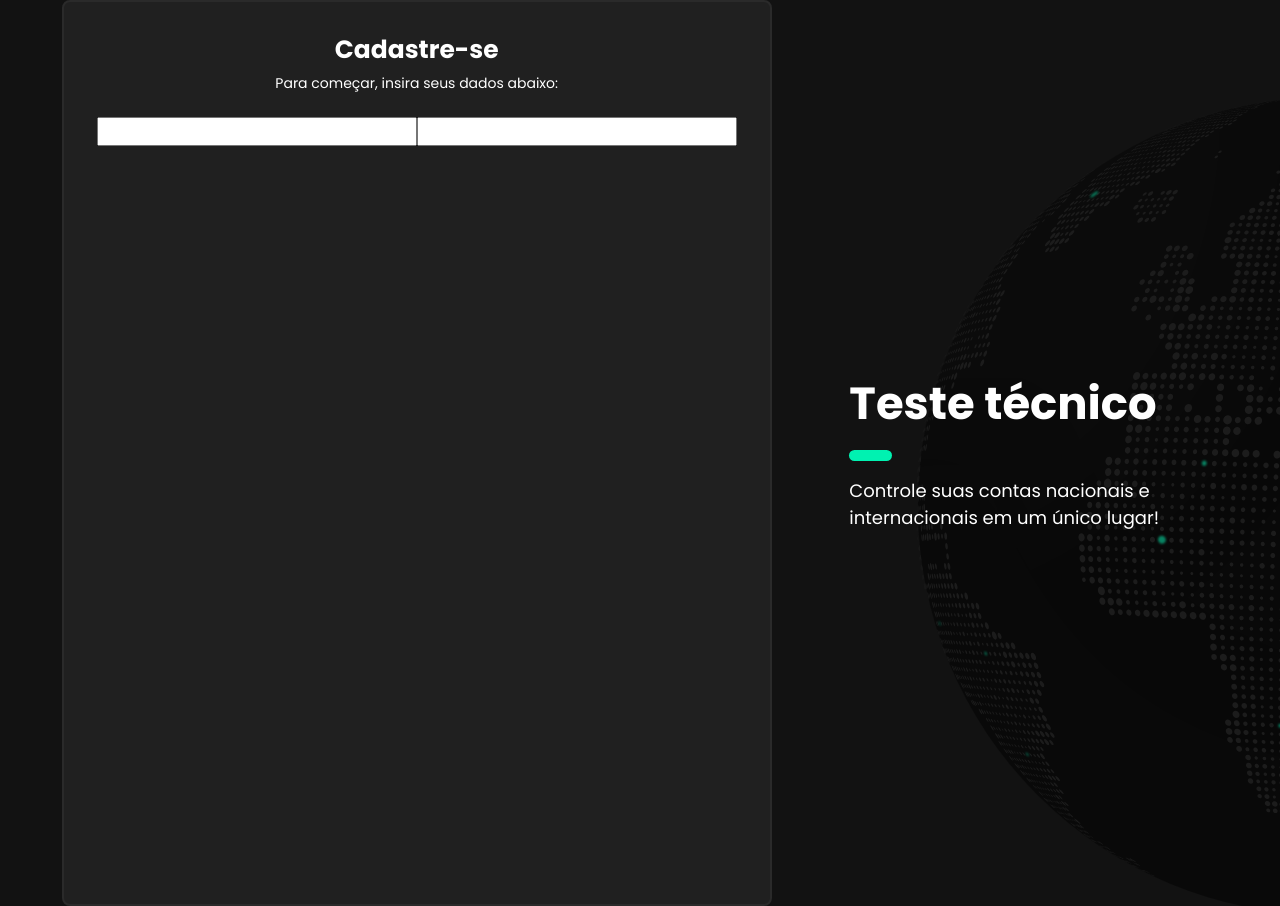
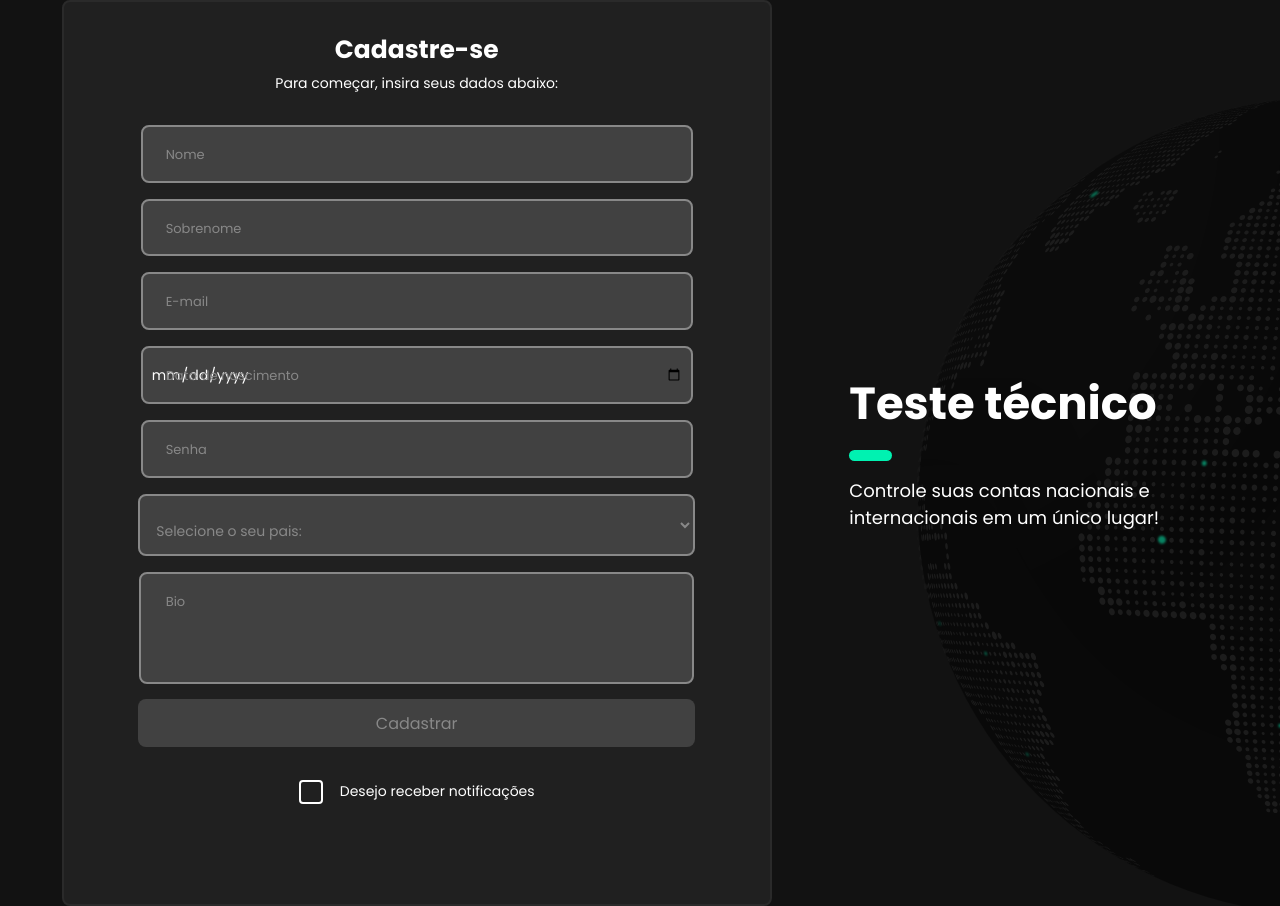
Before and after one commit to tracefinance/frontend-challenge, a Next.js app: page / in a window 1280 px wide. Built offline with nearby package versions, Linux system fonts and the light colour scheme.

Commit message:
Create Inputs Fields

```diff
--- a/package.json
+++ b/package.json
@@ -13,6 +13,7 @@
     "next": "12.1.6",
     "react": "18.1.0",
     "react-dom": "18.1.0",
+    "react-hook-form": "^7.32.1",
     "sass": "^1.52.3"
   },
   "devDependencies": {
--- a/src/components/ContentLeft/index.tsx
+++ b/src/components/ContentLeft/index.tsx
@@ -1,13 +1,90 @@
+import { useForm } from 'react-hook-form';
+
 import styles from './styles.module.scss';
 
 export function ContentLeft(){
+  const { register,  formState: { errors } } = useForm({
+    defaultValues:{
+      firstName: '',
+      lastName: '',
+      email: '',
+      birthday: ''
+    }
+  })
   return(
     <div className={styles.contentLeft}>
     <h1>Cadastre-se</h1>
     <span>Para começar, insira seus dados abaixo:</span>
     <form>
-      <input type="text" />
-      <input type="text" />
+      <div className={styles.inputGroup}>
+        <input
+          type="text"
+          name='firstName'
+        />
+        <label>Nome</label>
+      </div>
+      <div className={styles.inputGroup}>
+        <input
+          type="text"
+          name='lastName'
+        />
+        <label>Sobrenome</label>
+      </div>
+      <div className={styles.inputGroup}>
+        <input
+          type="text"
+          name='email'
+
+          />
+        <label>E-mail</label>
+      </div>
+
+      <div className={styles.inputGroup}>
+        <input
+          type="date"
+          name='birthday'
+          />
+        <label>Data de nascimento</label>
+      </div>
+
+      <div className={styles.inputGroup}>
+        <input
+          type="password"
+          name='password'
+          />
+        <label>Senha</label>
+      </div>
+
+      <div className={styles.inputGroup}>
+        <select
+          id='country'
+          name='country'
+        >
+          <option value="" hidden>Selecione o seu pais:</option>
+          <option value="Brasil">Brasil</option>
+          <option value="Eua">Estados Unidos</option>
+          <option value="Inglaterra">Inglaterra</option>
+        </select>
+      </div>
+
+      <div className={styles.inputGroup}>
+        <textarea
+          id='bio'
+          name='bio'
+        />
+        <label>Bio</label>
+      </div>
+
+      <button className={styles.button} type="submit">Cadastrar</button>
+
+      <div className={styles.inputCheck}>
+        <input type="checkbox" name="checkbox" id="checkbox" />
+        <span></span>
+        <label>
+          Desejo receber notificações
+        </label>
+      </div>
+
     </form>
   </div>
   )
--- a/src/components/ContentLeft/styles.module.scss
+++ b/src/components/ContentLeft/styles.module.scss
@@ -35,3 +35,149 @@
     width: 100%;
   }
 }
+
+.inputGroup{
+  position: relative;
+  margin-top: 0;
+  margin-bottom: 0;
+
+  input, textarea{
+    height: 2.37rem;
+    max-width: 33.25rem;
+    width: 100%;
+    background: var(--dark-800);
+    border: 2px solid var(--dark-500);
+    border-radius: 0.5rem;
+
+    padding: 0.5rem 0.5rem 0.5rem 0.5rem;
+    margin: 0.5rem 0;
+    color: var(--white);
+    font-size: 0.875rem;
+
+    &:focus{
+      outline: none;
+      border: 2px solid var(--dark-100);
+    }
+
+    &:focus ~ label{
+      transform: translateY(-14px)
+    }
+  }
+
+  select{
+    max-width: 34.8rem;
+    width: 100%;
+    background: var(--dark-800);
+    border: 2px solid var(--dark-500);
+    border-radius: 0.5rem;
+
+    margin: 0.5rem 0;
+    color: var(--dark-500);
+    font-size: 0.875rem;
+  }
+
+  textarea{
+    height: 92px;
+    resize: none;
+    max-width: 33.4rem;
+  }
+
+  label{
+    position: absolute;
+    top: 28px;
+    left: 102px;
+    font-size: 0.8125rem;
+    color: var(--dark-500);
+    display: flex;
+
+    transition: all 0.5s ease-in-out;
+  }
+
+  select{
+    padding: 1.5rem 1.5rem 0.75rem 0.75rem;
+  }
+}
+
+.button{
+  max-width: 34.8rem;
+  width: 100%;
+  padding: 0 1.5rem;
+  height: 3rem;
+  background: var(--dark-800);
+  color: var(--dark-500);
+  border-radius: 0.5rem;
+  border: 0;
+  font-size: 1rem;
+}
+
+.inputCheck{
+  display: flex;
+  justify-content: center;
+  align-items: center;
+
+  margin-top: 2rem;
+
+  input[type=checkbox]{
+    position: relative;
+    cursor: pointer;
+
+    margin-right: 1rem;
+  }
+
+  input[type=checkbox]::before{
+    content: "";
+    display: block;
+    position: absolute;
+    width: 20px;
+    height: 20px;
+    top: -5px;
+    left: 0;
+    background-color: var(--dark-950);
+    border: 2px solid #FFF;
+    border-radius: 4px;
+
+  }
+
+  input[type=checkbox]:checked::before{
+    content: "";
+    display: block;
+    position: absolute;
+    width: 20px;
+    height: 20px;
+    top: -5px;
+    left: 0;
+    background-color: var(--green-500);
+    border: 2px solid var(--green-500);
+  }
+
+  input[type=checkbox]:checked::after{
+    content: "";
+    display: block;
+    width: 5px;
+    height: 10px;
+    border: solid black;
+    border-width: 0 2px 2px 0;
+
+    -webkit-transform: rotate(45deg);
+    -ms-transform: rotate(45deg);
+    transform: rotate(45deg);
+    position: absolute;
+    top: 0px;
+    left: 8px;
+  }
+
+  label{
+    font-weight: 400;
+    font-size: 0.875rem;
+    display: flex;
+    align-items: center;
+    text-align: center;
+
+    color: var(--white);
+    margin-left: 0.75rem;
+  }
+
+
+
+
+}
```
Also changed, not shown: 1 other file (tests, documents, lock files or other folders).
